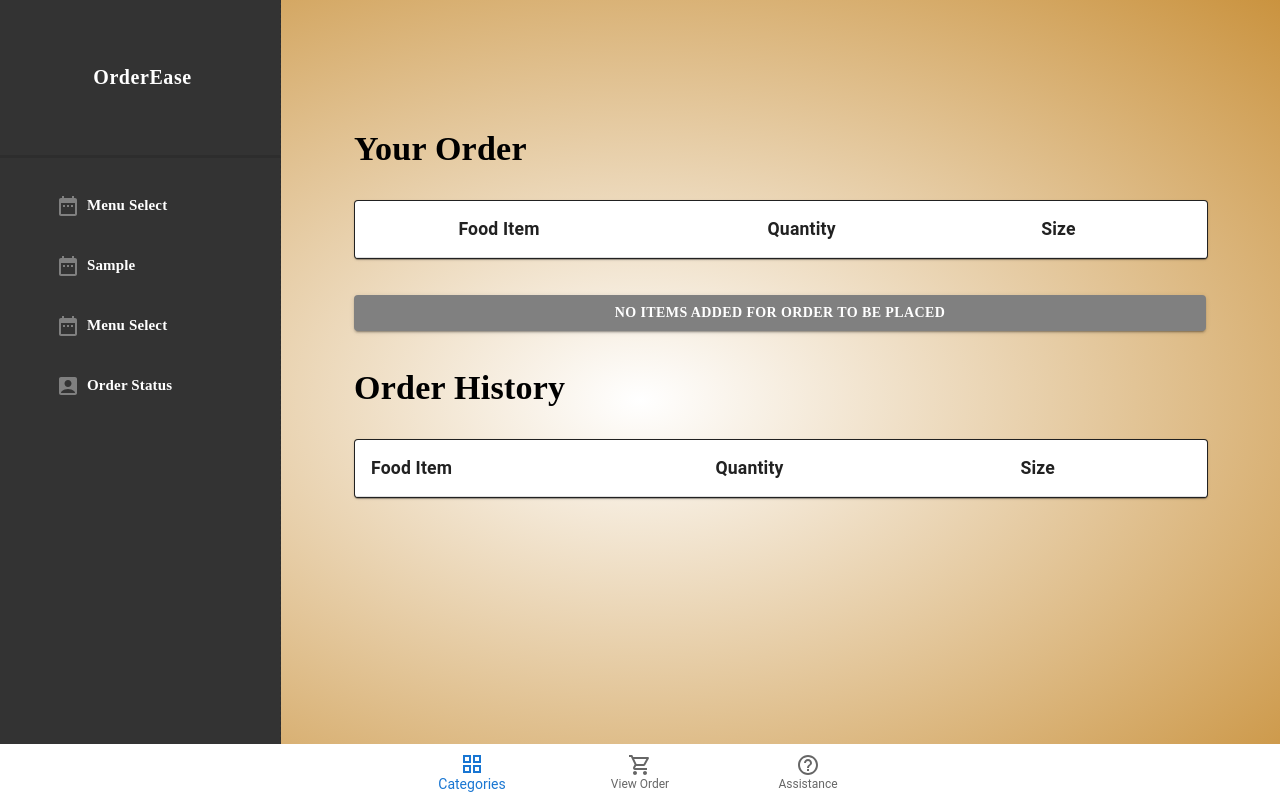
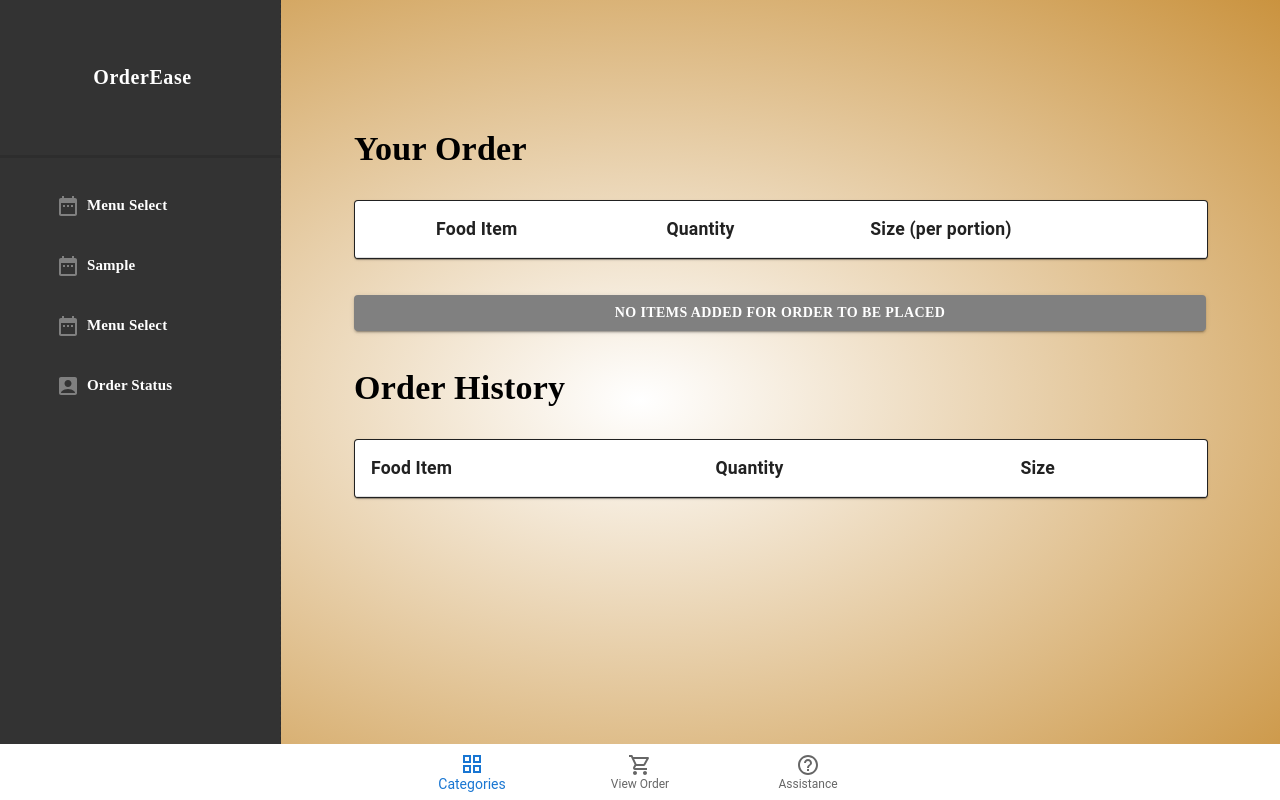
Before and after one commit to rinserinse1/OrderEase, a React (Create React App) app in the folder client/: page /yourorder in a window 1280 px wide. Built offline with nearby package versions, Linux system fonts and the light colour scheme.

Commit message:
Add size to order screen

```diff
--- a/client/src/order/YourOrder.js
+++ b/client/src/order/YourOrder.js
@@ -157,7 +157,7 @@ const YourOrder = () => {
             <TableCell></TableCell>
             <TableCell sx={{fontWeight: 700, fontSize: '110%'}}>Food Item</TableCell>
             <TableCell sx={{fontWeight: 700, fontSize: '110%'}}>Quantity</TableCell>
-            <TableCell sx={{fontWeight: 700, fontSize: '110%'}}>Size</TableCell>
+            <TableCell sx={{fontWeight: 700, fontSize: '110%'}}>Size (per portion)</TableCell>
           </TableRow>
         </TableHead>
         <TableBody>
@@ -180,7 +180,7 @@ const YourOrder = () => {
                   <StyledButton onClick={() => {}}>+</StyledButton>
                 </Stack>
               </TableCell>
-              <TableCell>item size</TableCell>
+              <TableCell>{item.portion}</TableCell>
             </TableRow>
           ))}
         </TableBody>
```
